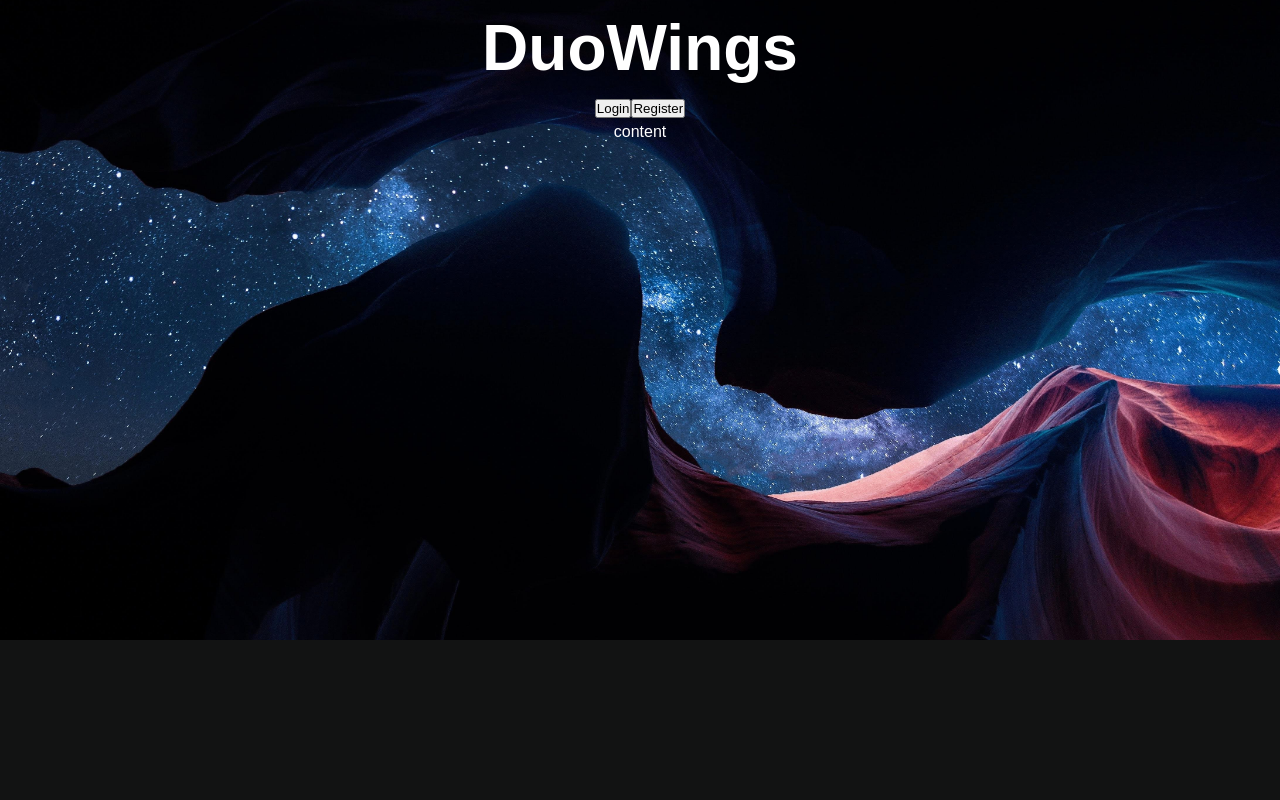
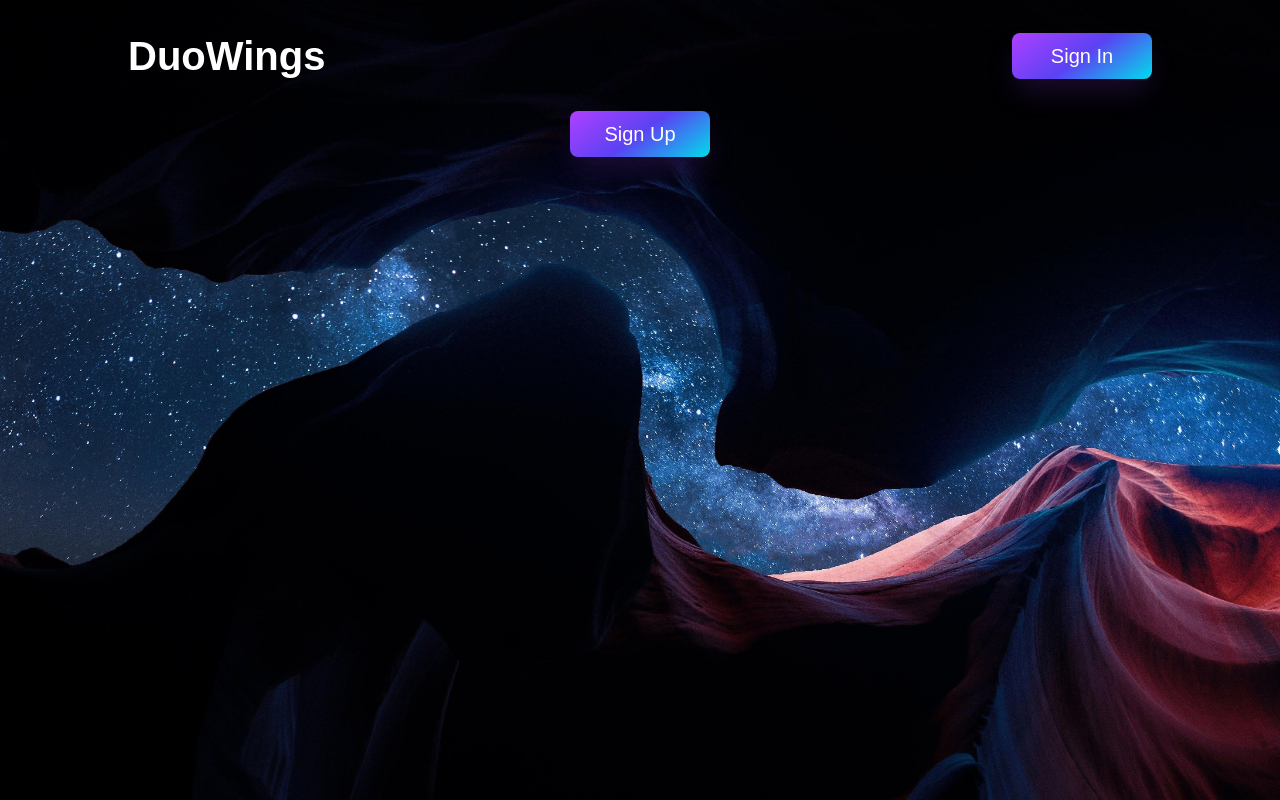
Before and after one commit to devingdaniels/DuoWings, a React (Vite) app in the folder frontend/: page / in a window 1280 px wide. Built offline with nearby package versions, Linux system fonts and the light colour scheme.

Commit message:
Added landing page styling

```diff
--- a/frontend/src/App.css
+++ b/frontend/src/App.css
@@ -4,42 +4,80 @@
   --font-size-large: 18px;
 }
 
-
-*{
+* {
   margin: 0;
   padding: 0;
+}
+
+a {
+  text-decoration: none;
 }
 
 body {
   font-size: var(--font-size-medium);
   background-color: rgb(18, 19, 19);
   color: white;
-    text-align: center;
   font-family: Arial, sans-serif;
   line-height: 1.5;
 }
 
-  h1 {
-    font-size: 2rem;
+/* ------ LANDING PAGE --- */
+
+.landing-page-container {
+  background-image: url("./assets/landingPage.jpg");
+  background-size: cover; /* Adjust the background sizing */
+  background-position: center center; /* Adjust the background position */
+  height: 100vh; /* DELETE THIS */
 }
 
-
-/* ------ LANDING PAGE --- */
-.landing-page-header {
-    background-image: url('./assets/landingPage.jpg');
-    background-size: cover; /* Adjust the background sizing */
-    background-position: center center; /* Adjust the background position */
-    height: 80vh;
+.landing-page-section-1 header {
+  display: flex;
+  justify-content: space-between;
+  align-items: center;
+  margin: 0 auto;
+  width: 80%;
+  padding: 2%;
 }
 
-.landing-page-header h1{
-    font-size: 4em;
+.landing-page-section-1 h1 {
+  font-size: 2.5rem;
 }
 
-@media (max-width: 768px) {
-    :root {
-      --font-size-small: 12px;
-      --font-size-medium: 14px;
-      --font-size-large: 16px;
+/* CSS */
+.landing-page-register-button,
+.landing-page-login-button {
+  align-items: center;
+  background-image: linear-gradient(144deg, #af40ff, #5b42f3 50%, #00ddeb);
+  border: 0;
+  border-radius: 8px;
+  box-shadow: rgba(151, 65, 252, 0.2) 0 15px 30px -5px;
+  box-sizing: border-box;
+  text-decoration: none;
+  color: #ffffff;
+  display: flex;
+  font-family: Phantomsans, sans-serif;
+  font-size: 1.25rem;
+  justify-content: center;
+  line-height: 1em;
+  max-width: 100%;
+  min-width: 140px;
+  padding: 13px 19px;
+  user-select: none;
+  -webkit-user-select: none;
+  touch-action: manipulation;
+  white-space: nowrap;
+  cursor: pointer;
 }
+
+.landing-page-register-button:hover,
+.landing-page-login-button:hover,
+.landing-page-register-button:active,
+.landing-page-login-button:active,
+.button-63:hover {
+  background-color: black;
 }
+
+.call-to-action-container {
+  display: flex;
+  justify-content: center;
+}
--- a/frontend/src/pages/LandingPage.tsx
+++ b/frontend/src/pages/LandingPage.tsx
@@ -3,17 +3,22 @@ import { Link } from "react-router-dom";
 
 const LandingPage: React.FC = () => {
   return (
-    <div className="landing-page-header">
+    <div className="landing-page-container">
+      <div className="landing-page-section-1">
         <header>
           <h1>DuoWings</h1>
+          <nav>
             <Link to="/login">
-          <button>Login</button>
+              <button className="landing-page-login-button">Sign In</button>
             </Link>
+          </nav>
+        </header>
+        <div className="call-to-action-container">
           <Link to="/register">
-          <button>Register</button>
+            <button className="landing-page-register-button">Sign Up</button>
           </Link>
-      </header>
-      <div>content</div>
+        </div>
+      </div>
     </div>
   );
 };
```
Lines whose indentation alone changed are shown as unchanged.
